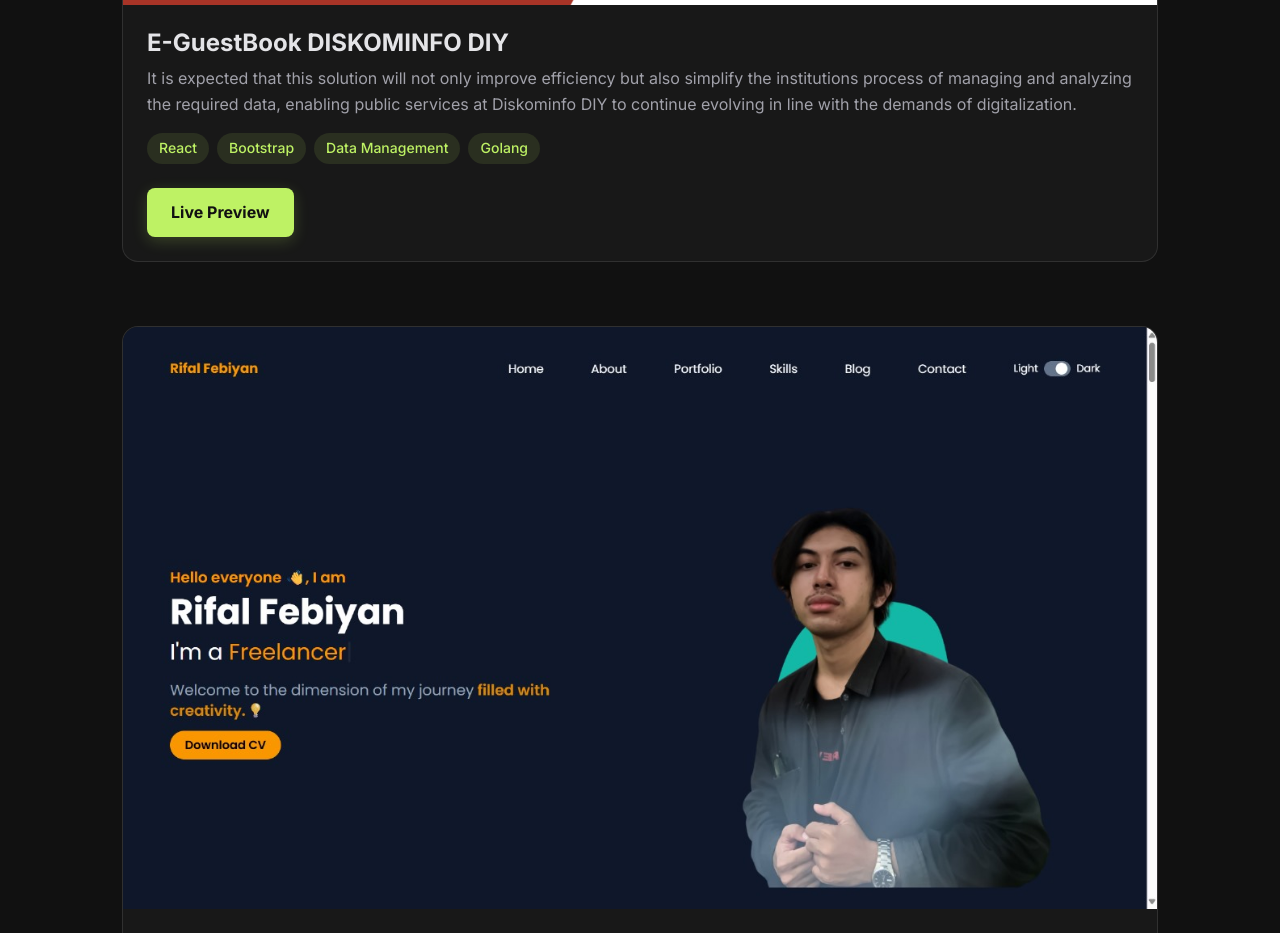
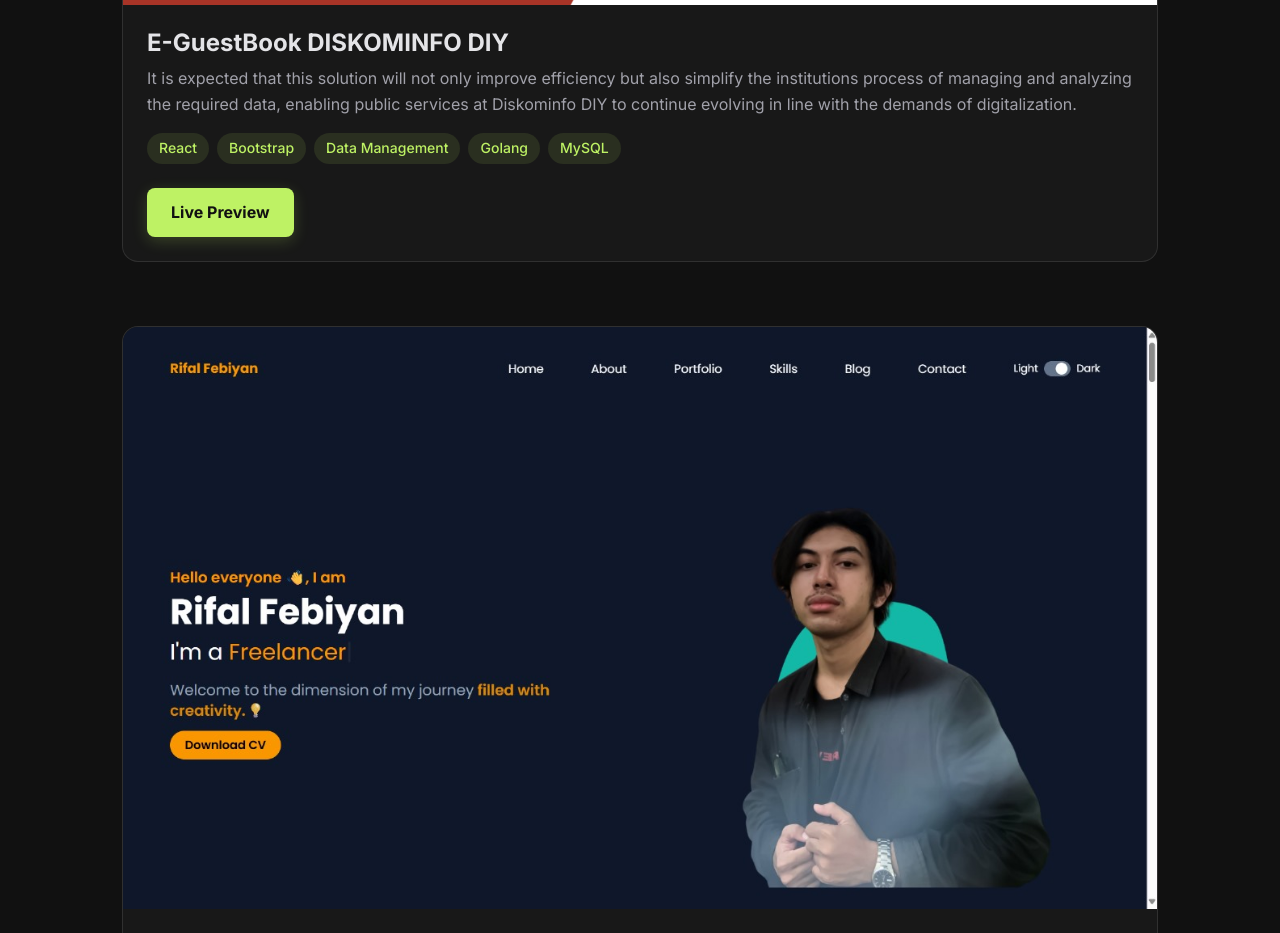
Before and after one commit to rifalfebiyan/web_profile, a React (Vite) app in the folder home-profile/: page / in a window 1280 px wide. Shown: the part 8260-9193 px from the top of the page. Built offline with nearby package versions, Linux system fonts and the light colour scheme.

Commit message:
Update Home.jsx

```diff
--- a/home-profile/src/Home.jsx
+++ b/home-profile/src/Home.jsx
@@ -593,7 +593,7 @@ export default function App() {
     {
       title: 'E-GuestBook DISKOMINFO DIY',
       description: 'It is expected that this solution will not only improve efficiency but also simplify the institutions process of managing and analyzing the required data, enabling public services at Diskominfo DIY to continue evolving in line with the demands of digitalization.',
-      tags: ['React', 'Bootstrap', 'Data Management','Golang'],
+      tags: ['React', 'Bootstrap', 'Data Management','Golang','MySQL'],
       image: './img/portfolio/portfolio6.png',
       livePreviewUrl: 'https://github.com/rifalfebiyan/E-GuestBook-Diskominfo-DIY'
     },
```
